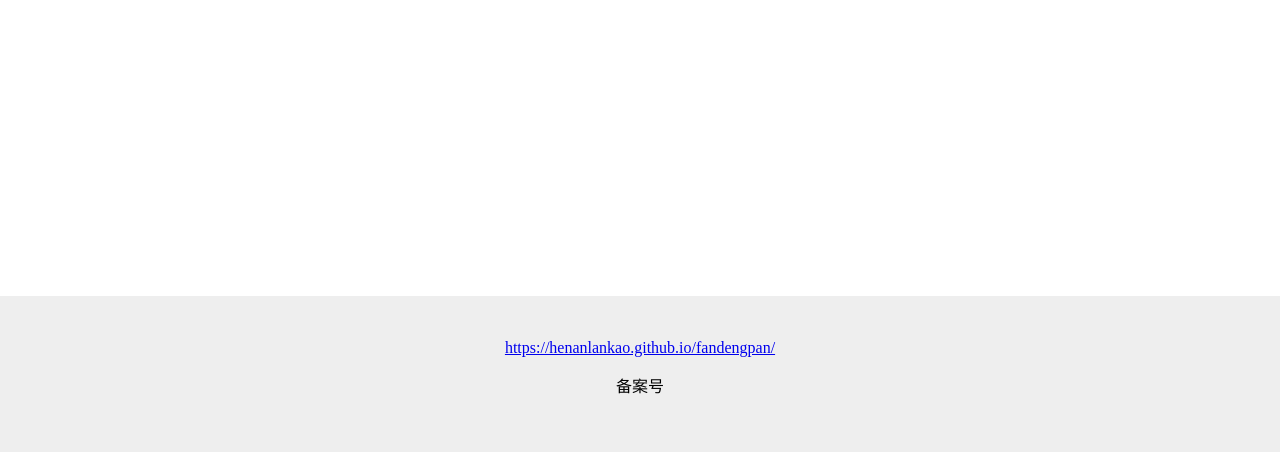
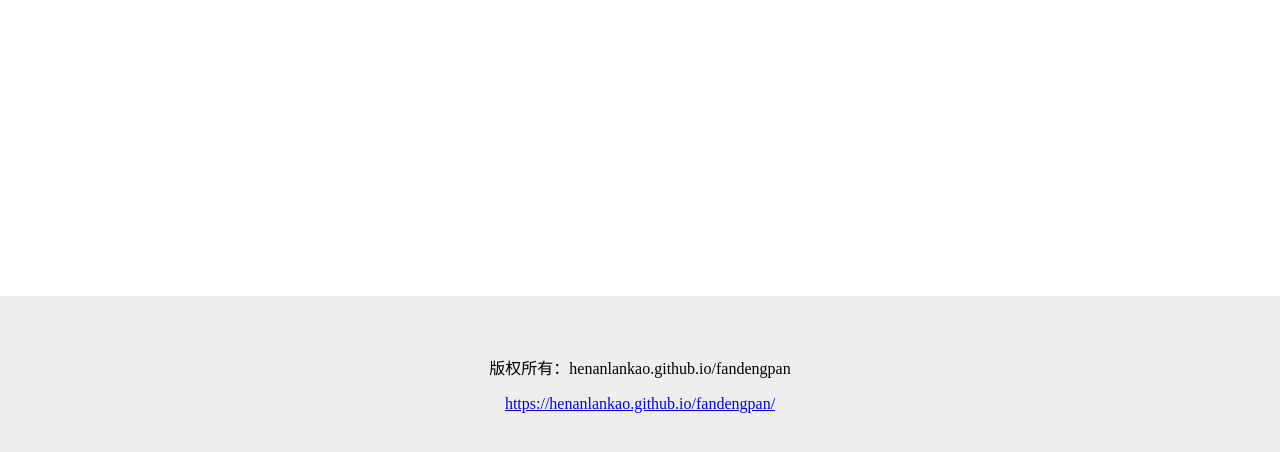
Before and after one commit to henanlankao/fandengpan, a plain HTML site: page index.html in a window 1280 px wide. Shown: the part 484-936 px from the top of the page. Drawn offline with Linux system fonts and the light colour scheme.

Commit message:
Add files via upload

```diff
--- a/index.html
+++ b/index.html
@@ -19,7 +19,7 @@
       align-items: center;
     "
   >
-    <touxianglan
+    <div
       style="
         width: 100%;
         height: 160px;
@@ -28,17 +28,19 @@
         align-items: center;
         justify-content: center;
       "
-      ><img
+    >
+      <img
         alt="范登攀"
         src="https://i.imgs.ovh/2023/10/20/2bI8T.md.jpeg"
         width="80px"
         height="80px"
-    /></touxianglan>
-    <zhuneirong
+      />
+    </div>
+    <div
       style="
         display: block;
         padding: 30px;
-        max-width: 700px;
+        max-width: 760px;
         min-height: 70vh;
         width: 90%;
         letter-spacing: 1px;
@@ -50,9 +52,9 @@
         我是范登攀,我是与2023年10月3日开始接触编程,从开始什么都不懂慢慢的会写简单的网页，哈哈我很感谢发布《re01：从零开始的编程之路》的康文昌老师，也算是我的领路人，让我知道编程也不是不能自学，编程也并不是很难，只是我的英语基础可以说完全没有所有才学的有些慢，不过让我也知道了只要想学就没有什么是学不会的。
       </p>
       <h1>最后发布这个网页是为了留个纪念，哈哈哈</h1>
-    </zhuneirong>
+    </div>
 
-    <dibulan
+    <div
       style="
         width: 100%;
         height: 160px;
@@ -63,8 +65,10 @@
         flex-direction: column;
       "
     >
-      <a href=" https://henanlankao.github.io/fandengpan/">https://henanlankao.github.io/fandengpan/</a>
-      <p>备案号</p>
-    </dibulan>
+      <p>版权所有：henanlankao.github.io/fandengpan</p>
+      <a href=" https://henanlankao.github.io/fandengpan/"
+        >https://henanlankao.github.io/fandengpan/</a
+      >
+    </div>
   </body>
 </html>
```
